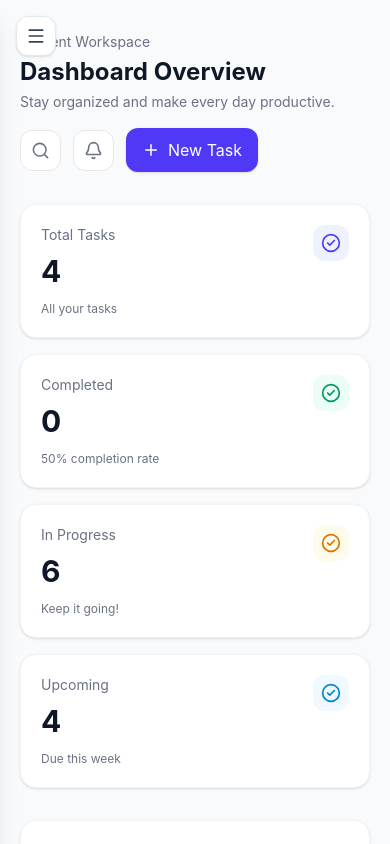
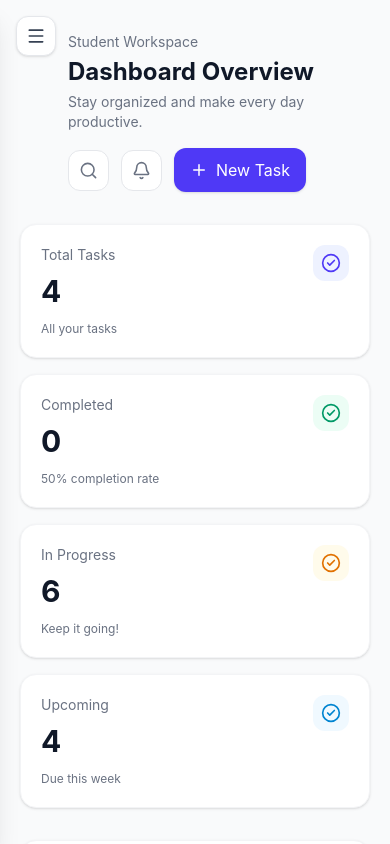
Before and after one commit to gowthamganesan103-cmyk/TaskFlow, a React app in the folder frontend/: page / in a window 390 px wide. Shown: the top 844 px of the page. Built offline with nearby package versions, Linux system fonts and the light colour scheme; the HTML template or start-up script is replaced by a standard one.

Commit message:
feat: improve mobile dashboard header spacing

```diff
--- a/frontend/src/App.jsx
+++ b/frontend/src/App.jsx
@@ -27,7 +27,7 @@ function App() {
       <main className="min-h-screen px-5 py-8 md:ml-64 md:px-10">
         <div className="mx-auto max-w-7xl">
           {/* Header */}
-          <header className="mb-8 flex flex-wrap items-center justify-between gap-4">
+          <header className="mb-8 flex flex-wrap items-center justify-between gap-4 pl-12 md:pl-0">
             <div>
               <p className="text-sm text-gray-500">Student Workspace</p>
               <h1 className="mt-1 text-2xl font-bold text-gray-900">
```
